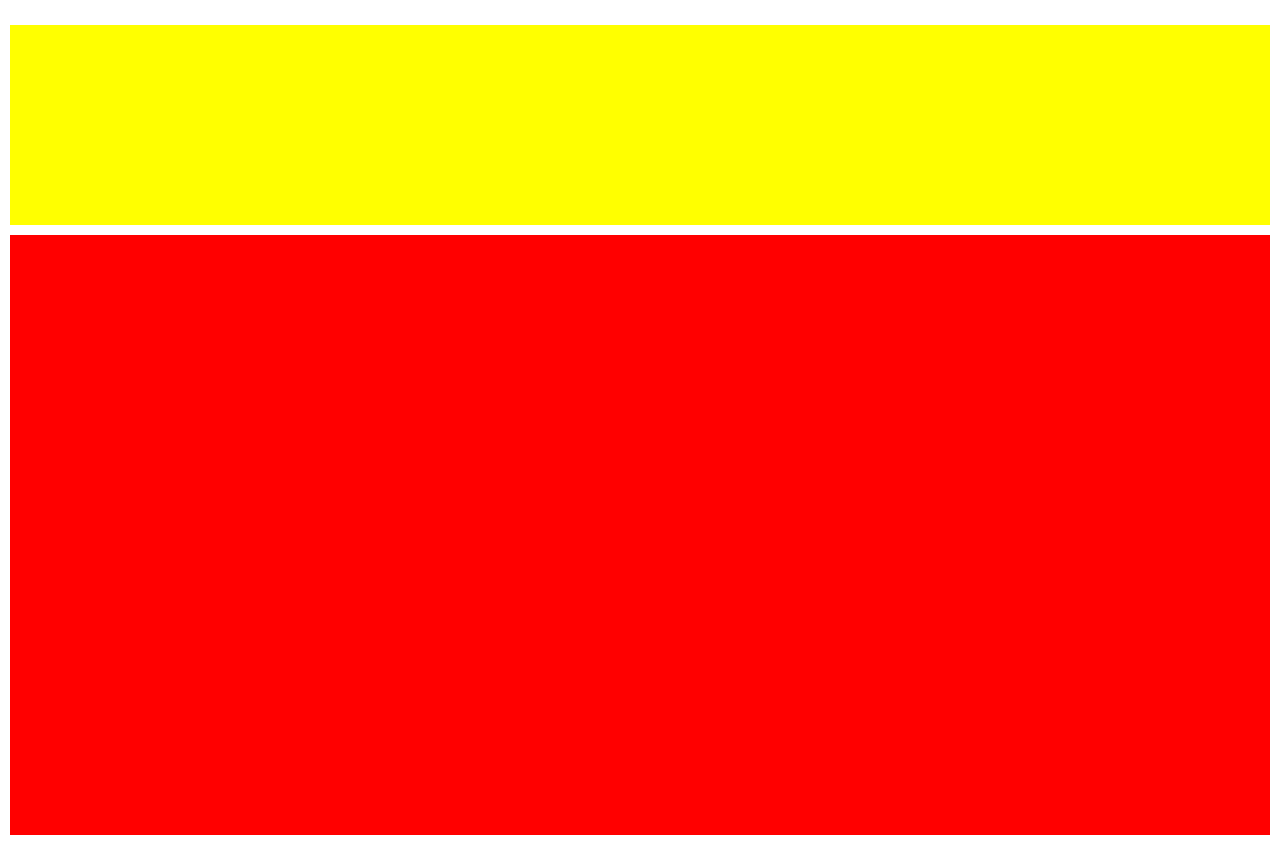
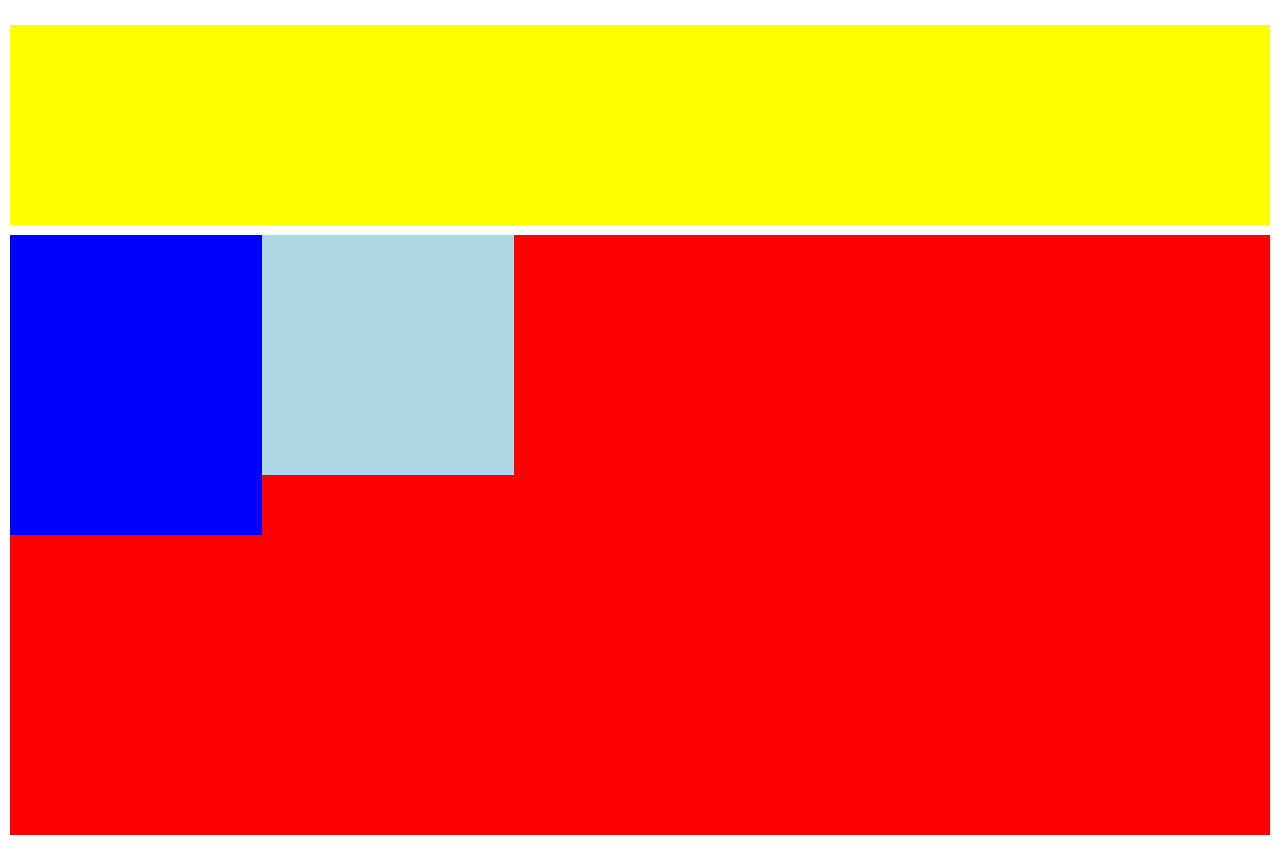
Before and after one commit to sartori-marco/htmlcss-struttura-wp, a plain HTML site: page index.html in a window 1280 px wide. Drawn offline with Linux system fonts and the light colour scheme.

Commit message:
end first col-right

```diff
--- a/css/style.css
+++ b/css/style.css
@@ -6,6 +6,16 @@
 
 .container{
   padding: 10px
+}
+
+.float-left{
+  float:left;
+}
+
+.clearfix::after{
+  content: "";
+  display: table;
+  clear: both;
 }
 
 header{
@@ -21,3 +31,15 @@ main{
   background-color: red;
   margin: 10px ;
 }
+
+.col-left{
+  width: 20%;
+  height: 50%;
+  background-color: blue;
+}
+
+.col-right{
+  width: 20%;
+  height: 40%;
+  background-color: lightblue;
+}
--- a/index.html
+++ b/index.html
@@ -13,16 +13,21 @@
     </header>
     <!-- fine testata -->
     <!-- inizio corpo principale -->
-    <main>
+    <main class="clearfix">
       <!-- colonna sinistra -->
-      <aside class="col-left">
+      <aside class="col-left float-left">
 
       </aside>
       <!-- fine colonna sinistra -->
-      <!-- colonna destra -->
+      <!-- testo centrale -->
       <section>
 
       </section>
+      <!-- fine testo centrale -->
+      <!-- colonna destra -->
+      <aside class="col-right float-left">
+
+      </aside>
       <!-- fine colonna destra -->
 
     </main>
```
